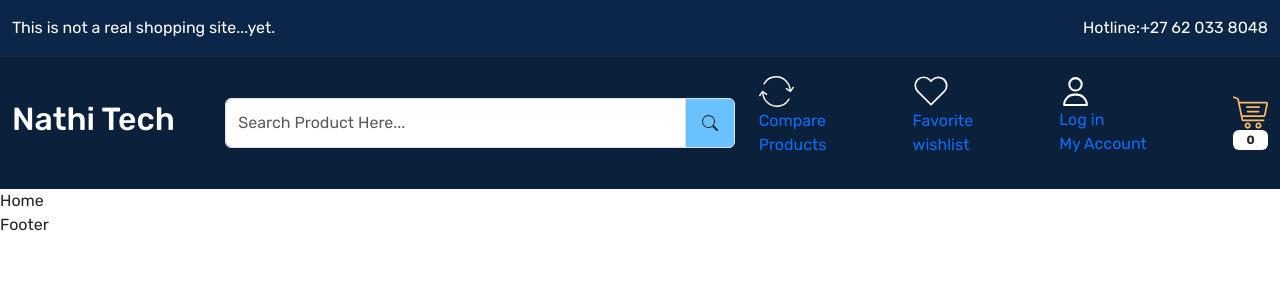
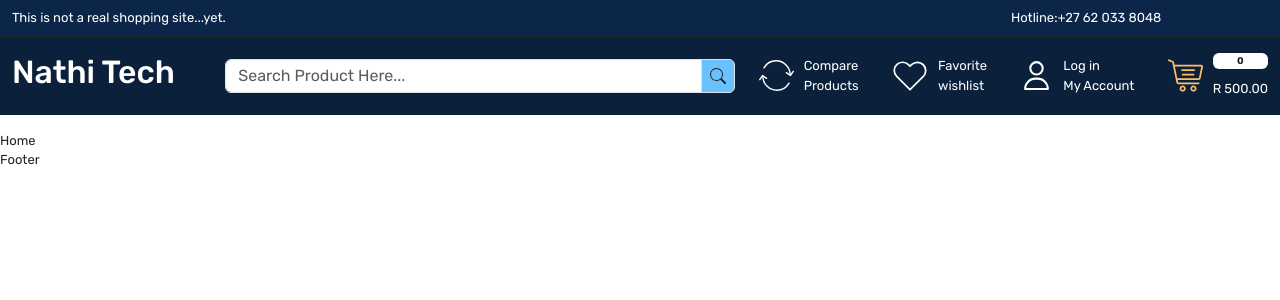
Before and after one commit to Inathi-M/Nathi-Tech, a React (Create React App) app: page / in a window 1280 px wide. Shown: the top 300 px of the page. Built offline with nearby package versions, Linux system fonts and the light colour scheme.

Commit message:
Finished working on the second header

```diff
--- a/src/App.css
+++ b/src/App.css
@@ -8,6 +8,7 @@
   --color-0b203b: #0b203b;
   --color-1a3a63: #1a3a63;
   --color-febd69: #69c2fe;
+  --color-0676c0: #0676c0;
 }
 .form-control:focus {
   box-shadow: none;
@@ -16,6 +17,13 @@
 
 body {
   font-family: "Rubik", sans-serif;
+  font-size: small;
+}
+.gap-10 {
+  gap: 10px;
+}
+.gap-15 {
+  gap: 15px;
 }
 a {
   text-decoration: none;
--- a/src/components/Header.js
+++ b/src/components/Header.js
@@ -4,10 +4,10 @@ import { BsSearch } from "react-icons/bs";
 const Header = () => {
   return (
     <>
-      <header className="header-top-strip py-3">
+      <header className="header-top-strip py-2">
         <div className="container-xxl">
           <div className="row">
-            <div className="col-6">
+            <div className="col-5">
               <p className="text-white mb-0">
                 This is not a real shopping site...yet.
               </p>
@@ -35,12 +35,12 @@ const Header = () => {
               <div className="input-group">
                 <input
                   type="text"
-                  className="form-control py-2"
+                  className="form-control py-1"
                   placeholder="Search Product Here..."
                   aria-label="Search Product Here..."
                   aria-describedby="basic-addon2"
                 />
-                <span className="input-group-text p-3" id="basic-addon2">
+                <span className="input-group-text p-2" id="basic-addon2">
                   <BsSearch className="fs-6" />
                 </span>
               </div>
@@ -48,36 +48,51 @@ const Header = () => {
             <div className="col-5">
               <div className="header-upper-links d-flex align-items-center justify-content-between">
                 <div>
-                  <Link>
+                  <Link className="d-flex align-items-center gap-10 text-white">
                     <img src="/images/compare.svg" alt="compare"></img>
-                    <p>
+                    <p className="mb-0">
                       Compare <br /> Products
                     </p>
                   </Link>
                 </div>
                 <div>
-                  <Link>
+                  <Link className="d-flex align-items-center gap-10 text-white">
                     <img src="/images/wishlist.svg" alt="wishlist"></img>
-                    <p>
+                    <p className="mb-0">
                       Favorite <br /> wishlist
                     </p>
                   </Link>
                 </div>
                 <div>
-                  <Link>
+                  <Link className="d-flex align-items-center gap-10 text-white">
                     <img src="/images/user.svg" alt="user"></img>
-                    <p>
+                    <p className="mb-0">
                       Log in <br /> My Account
                     </p>
                   </Link>
                 </div>
                 <div>
-                  <Link>
+                  <Link className="d-flex align-items-center gap-10 text-white">
                     <img src="/images/cart.svg" alt="cart"></img>
-                    <div className="d-flex flex-column">
+                    <div className="d-flex flex-column gap-10">
                       <span className="badge bg-white text-dark">0</span>
+                      <p className="mb-0">R 500.00</p>
                     </div>
                   </Link>
+                </div>
+              </div>
+            </div>
+          </div>
+        </div>
+      </header>
+      <header className="header-bottom py-2">
+        <div className="container-xxl">
+          <div className="row">
+            <div className="col-12">
+              <div className="menu-bottom d-flex align-items-center">
+                <div></div>
+                <div className="menu-links">
+                  <div className="d-flex"></div>
                 </div>
               </div>
             </div>
```
